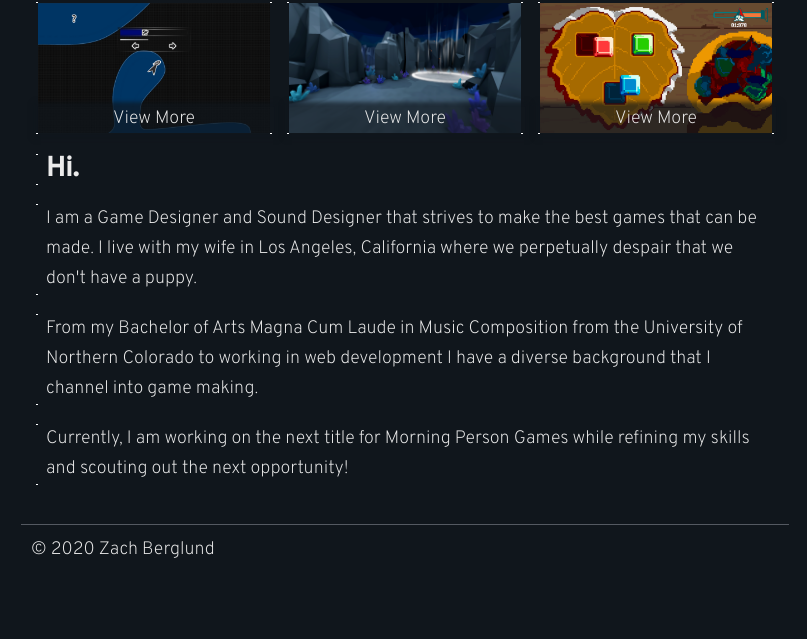
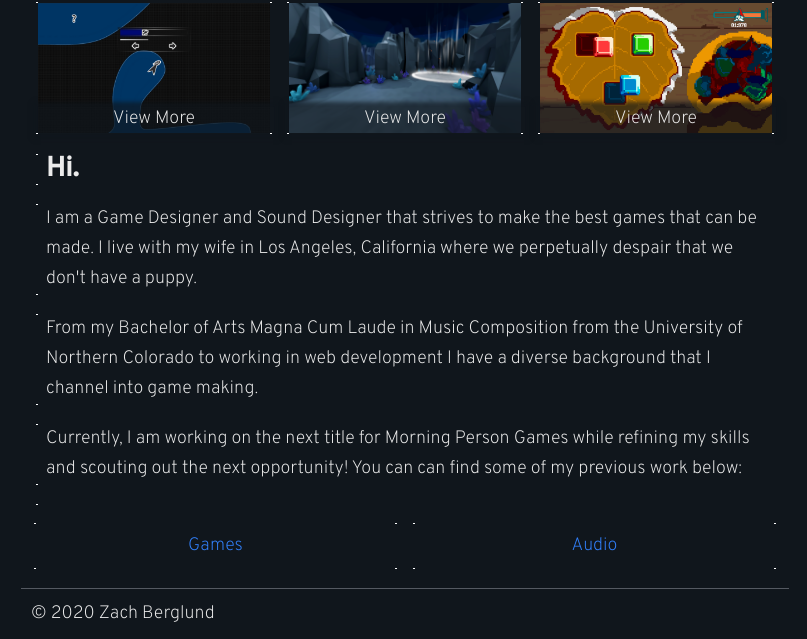
Before and after one commit to violeterisb/audio.zachberglund.com, a Gatsby site: page / in a window 1280 px wide. Shown: the part 651-1290 px from the top of the page, without its empty margins (235-1042 px from the left). Before the commit the page ends 1226 px from the top, so only its background shows below. Built offline with nearby package versions, Linux system fonts and the light colour scheme; Gatsby itself is replaced by a stand-in of ours.

Commit message:
added buttons to bottom to index

```diff
--- a/src/pages/index.js
+++ b/src/pages/index.js
@@ -46,8 +46,17 @@ const IndexPage = props => (
           Cum Laude in Music Composition from the University of Northern Colorado
           to working in web development I have a diverse background that I channel into game making.</p>
       <p>Currently, I am working on the next title for Morning Person Games while refining my skills and
-        scouting out the next opportunity!
+        scouting out the next opportunity! You can can find some of my previous work below:
       </p>
+      <p></p>
+      <div className="two-column">
+        <Link  className="corners btn column text-center" to="/games">
+            <span className="link-text"><p>Games</p></span><span className="top-dots"/>
+        </Link>
+        <Link  className="corners btn column text-center" to="/games">
+            <span className="link-text"><p>Audio</p></span><span className="top-dots"/>
+        </Link>
+      </div>
   </Layout>
 )
 
```
